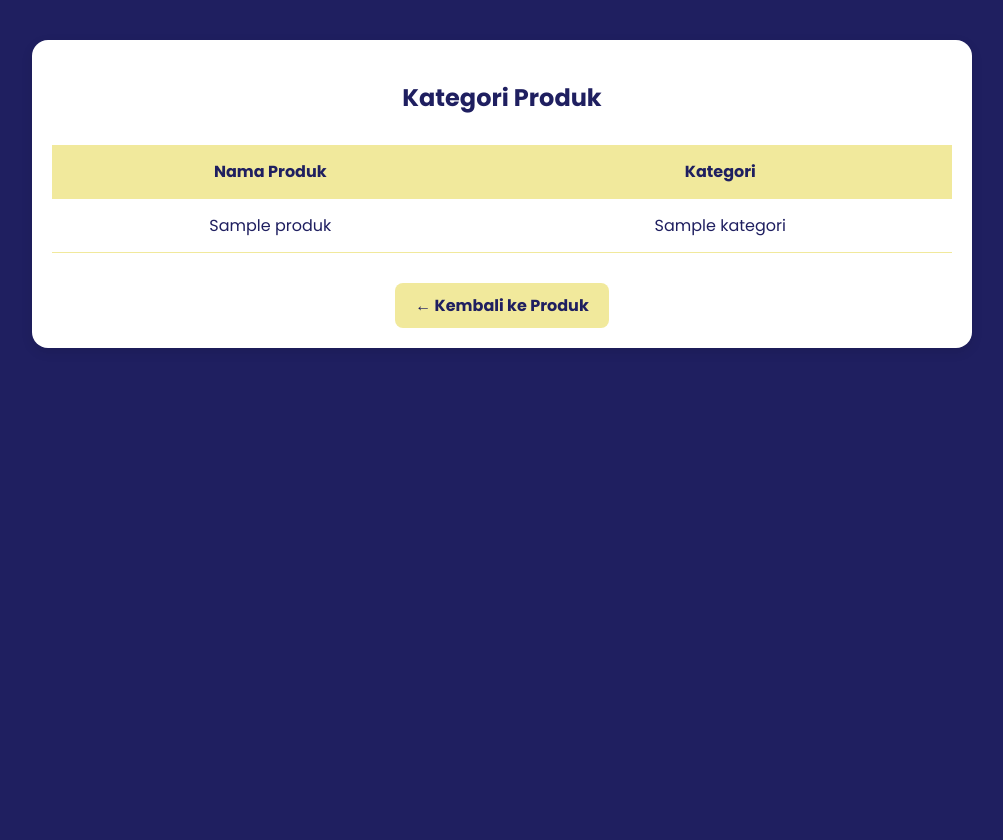
After one commit to chiquixs/Web-Database, a PHP site: page /kategori-produk.php in a window 1280 px wide. The commit adds this page. Shown: the whole page, without its empty margins (138-1141 px from the left). Run offline with PHP 8.4, Linux system fonts and the light colour scheme; tables that the repository leaves empty or names only in its code hold one stand-in row (values such as "Sample post"); some web fonts are replaced.

Commit message:
kategori produk

```diff
--- a/form-pembelian.php
+++ b/form-pembelian.php
@@ -39,7 +39,7 @@ $produk = $_GET['produk'] ?? '';
     <textarea name="alamat" rows="3" placeholder="Alamat Lengkap" required></textarea>
     <label>Jumlah:</label>
 
-    <div style="display:flex; align-items:center; gap:10px;">
+    <div style="display:flex; gap:10px;" class="btn-form">
       <button type="button" onclick="kurangi()">-</button>
       <input type="number" name="jumlah" id="jumlah" value="1" min="1" style="width: 50px;" />
       <button type="button" onclick="tambah()">+</button>
@@ -48,7 +48,7 @@ $produk = $_GET['produk'] ?? '';
     <input type="hidden" name="id_produk" value="<?= htmlspecialchars($produk) ?>">
     <input type="hidden" name="nama_produk" value="<?= htmlspecialchars($nama) ?>">
     <input type="hidden" name="harga_produk" value="<?= htmlspecialchars($harga) ?>">
-    <button type="submit" name="submit">Pesan Sekarang</button>
+    <button type="submit" name="submit" class="btn-pesan">Pesan Sekarang</button>
   </form>
 
   <?php
--- /dev/null
+++ b/kategori-produk.php
@@ -0,0 +1,51 @@
+<?php
+include 'koneksi.php';
+
+$query = "
+SELECT p.nama_produk, k.nama_kategori
+FROM produk p
+JOIN kategori k on p.id_kategori = k.id_kategori
+";
+
+$result = mysqli_query($koneksi, $query);
+?>
+
+<!DOCTYPE html>
+<html lang="en">
+<head>
+    <meta charset="UTF-8">
+    <meta name="viewport" content="width=device-width, initial-scale=1.0">
+    <link rel="stylesheet" href="style.css" />
+    <title>Kategori Produk</title>
+</head>
+<body>
+    <div class="container">
+        <h2>Kategori Produk</h2>
+
+    <table>
+        <thead>
+        <tr>
+            <th>Nama Produk</th>
+            <th>Kategori</th>
+        </tr>
+        </thead>
+        <tbody>
+        <?php
+        $no = 1;
+        while ($row = mysqli_fetch_assoc($result)) {
+            echo "<tr>
+                    <td>{$row['nama_produk']}</td>
+                    <td>{$row['nama_kategori']}</td>
+                </tr>";
+            $no++;
+        }
+        ?>
+        </tbody>
+    </table>
+
+    <div style="text-align:center;">
+        <a href="produk.php" class="back-btn">← Kembali ke Produk</a>
+    </div>
+    </div>
+</body>
+</html>
--- a/login.php
+++ b/login.php
@@ -1,4 +1,4 @@
-<?php
+<!-- <?php
 include 'koneksi.php';
 
 if ($_SERVER["REQUEST_METHOD"] == "POST") {
@@ -7,7 +7,6 @@ if ($_SERVER["REQUEST_METHOD"] == "POST") {
     $alamat = $_POST['alamat'];
     $email = $_POST['email'];
 
-    // Simpan ke tabel pembeli
     $query = "INSERT INTO pembeli (nama, no_hp, alamat, email) VALUES ('$nama', '$no_hp', '$alamat', '$email')";
     $result = mysqli_query($koneksi, $query);
 
@@ -38,4 +37,4 @@ if ($_SERVER["REQUEST_METHOD"] == "POST") {
     </form>
   </div>
 </body>
-</html>
+</html> -->
--- a/produk.php
+++ b/produk.php
@@ -11,11 +11,12 @@ include 'koneksi.php';
 
 </head>
 <body>
-  <h2 style="text-align:center; margin-top:30px; color:white;">Daftar Produk Rebant</h2>
+  <h1 style="text-align:center; margin-top:30px; color:white;"> Daftar Produk Rebant </h1>
 
 <div style="text-align: center; margin-top: 30px;">
+  <a href="produk-kosong.php" class="btn-kosong">🛒 Produk Belum Pernah Dibeli 🛒</a>
   <a href="produk_terlaris.php" class="btn-terlaris">🔥 Lihat Produk Terlaris 🔥</a>
-  <a href="produk-kosong.php" class="btn-kosong">🛒 Produk Belum Pernah Dibeli</a>
+  <a href="kategori-produk.php" class="btn-kategori">🎨 Kategori Produk 🎨</a>
 </div>
 
   <div class="produk-container">
--- a/style.css
+++ b/style.css
@@ -14,7 +14,7 @@ body {
     color: white;
     padding: 0;
     width: 100%;
-    height: 100 vh;
+    height: 100vh;
 }
 
 header {
```
Also changed, not shown: other parts of style.css (+71 -10 lines), index.php (+10 -5 lines).
